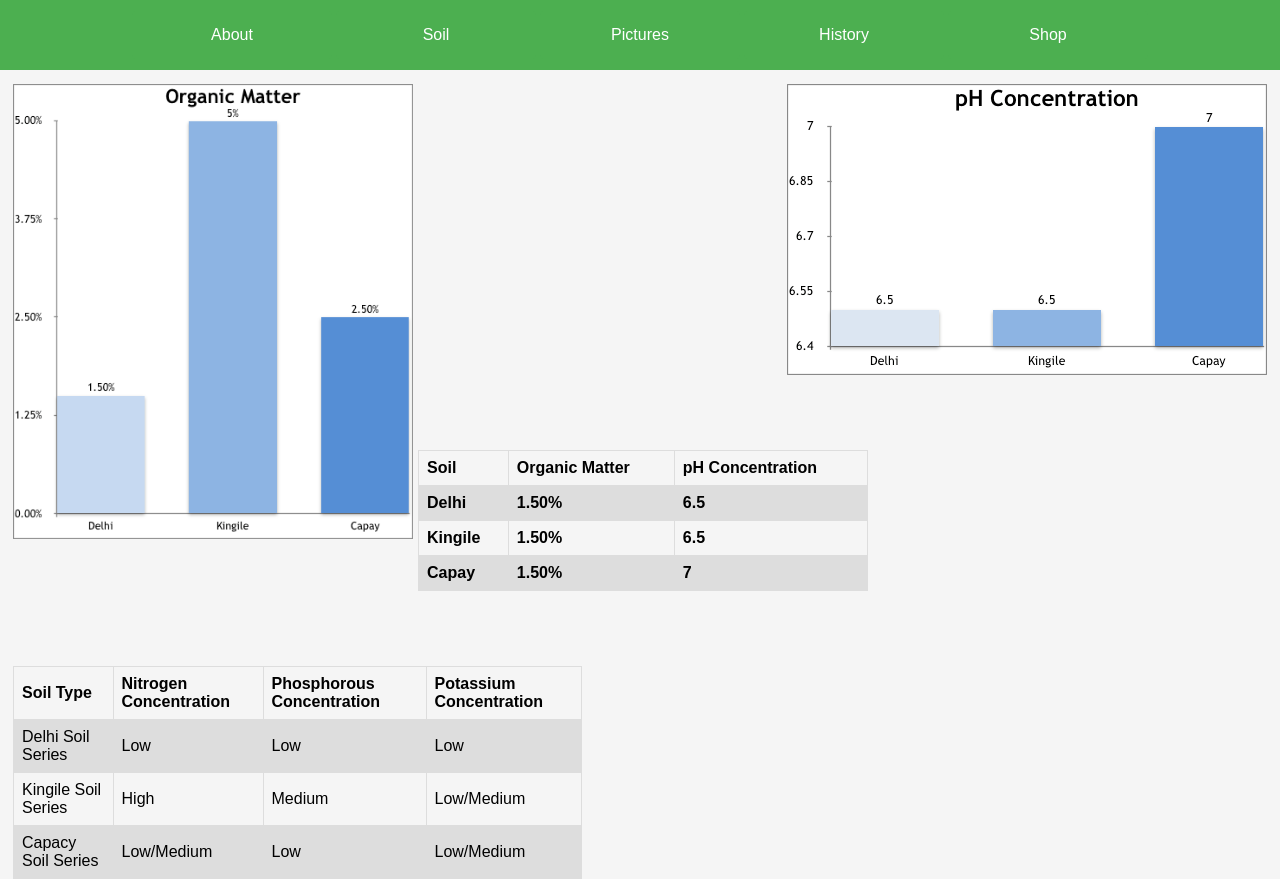
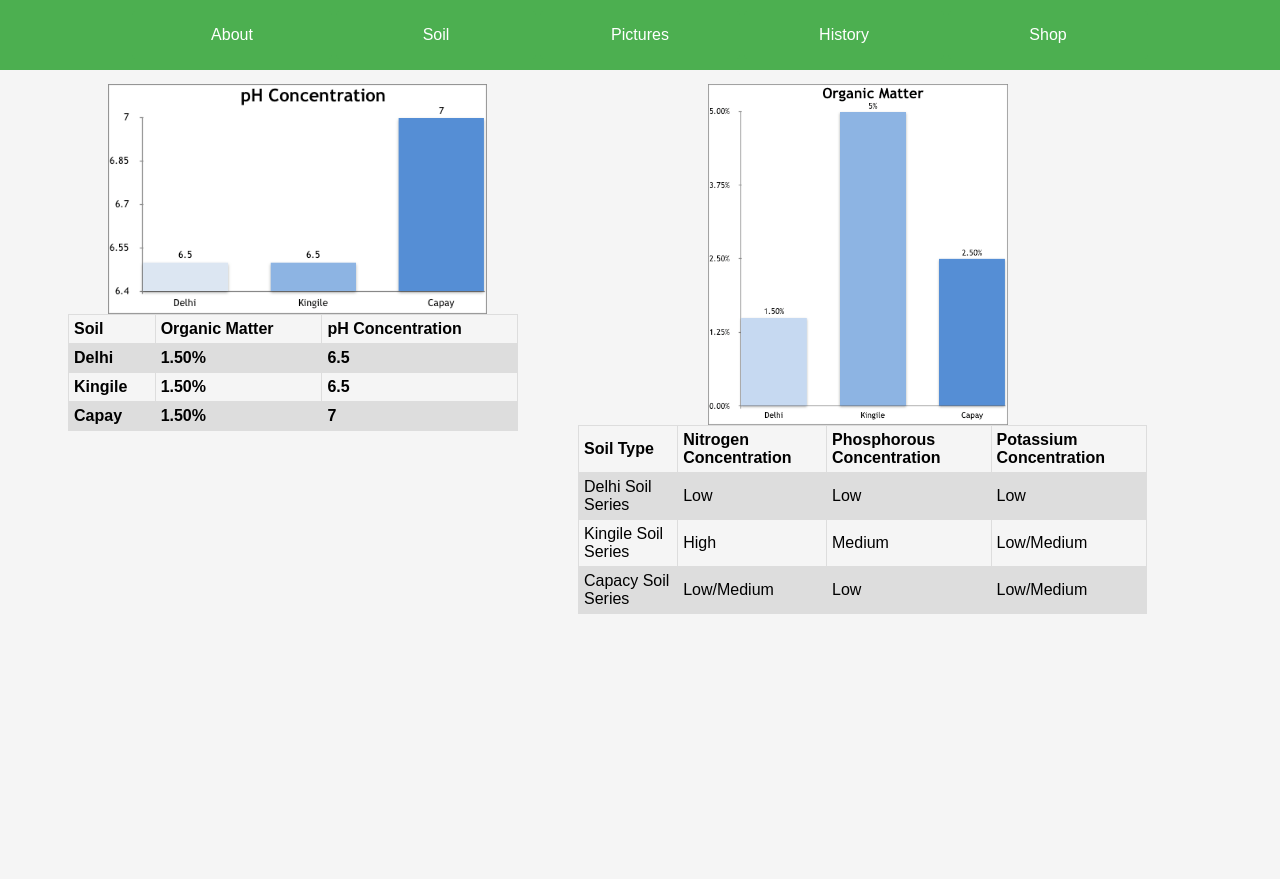
Before and after one commit to soilisnotdirt/soilisnotdirt.github.io, a plain HTML site: page soil.html in a window 1280 px wide. After the commit the page ends 800 px from the top, so only its background shows below. Drawn offline with Linux system fonts and the light colour scheme.

Commit message:
organized tables and graphs

```diff
--- a/style.css
+++ b/style.css
@@ -56,12 +56,11 @@ body {
 }
 
 .npkOM img {
-    float: left;
+    float: right;
     margin-top: 76px;
     margin-left: 5px;
-    max-width: 40%;
+    max-width: 30%;
     display: block;
-
 }
 
 .npkOM {
@@ -70,9 +69,10 @@ body {
 }
 
 .npkPH img {
-    float: right;
+    float: left;
     margin-top: 76px;
-    margin-right: 5px;
+    margin-left: 100px;
+    max-width: 30%;
 }
 
 
@@ -102,15 +102,14 @@ table {
     font-family: arial, sans-serif;
     border-collapse: collapse;
     width: 45%;
-    margin-top: 75px;
     float: left;
-    margin-left: 5px;
+    margin-left: 60px;
 }
 
 td, th {
     border: 1px solid #dddddd;
     text-align: left;
-    padding: 8px;
+    padding: 5px;
 }
 
 tr:nth-child(even) {
```
